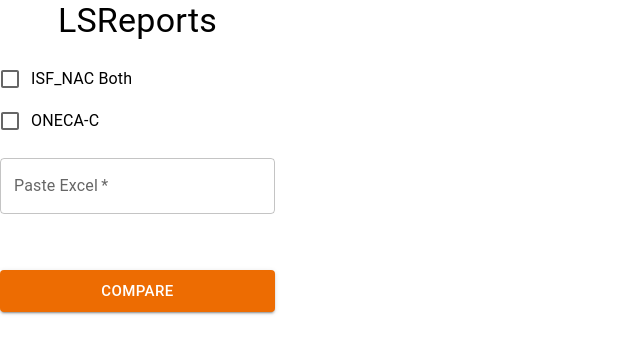
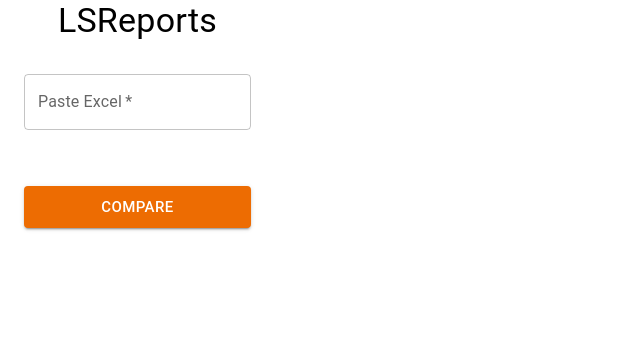
Before and after one commit to aconstas/LSReports, a React (Vite) app: page / in a window 1280 px wide. Shown: the top 354 px of the page, without its empty margins (0-640 px from the left). Built offline with nearby package versions, Linux system fonts and the light colour scheme.

Commit message:
MAJOR UPDATE
feat: allow users to save grant names to local storage for customized filtering.

```diff
--- a/src/components/Form.jsx
+++ b/src/components/Form.jsx
@@ -1,30 +1,32 @@
-import PropTypes from 'prop-types';
-import { FormGroup, FormControlLabel, Checkbox } from "@mui/material";
+import PropTypes from "prop-types";
+import {
+  FormGroup,
+  FormControlLabel,
+  Checkbox,
+  IconButton,
+  Stack,
+  Container,
+} from "@mui/material";
 import ExcelInput from "./ExcelInput";
+import SettingsIcon from "@mui/icons-material/Settings";
 import CompareButton from "./CompareButton";
 import { useState } from "react";
+import { useLocalStorage } from "../hooks/useLocalStorage";
 
 export default function Form({ setShowResults, setResultsData }) {
-  const [ISF_NAC, setISF_NAC] = useState(false);
-  const [ONECA, setONECA] = useState(false);
   const [excelText, setExcelText] = useState("");
+  const [grantNames, setGrantNames] = useLocalStorage();
+  const [selectedGrants, setSelectedGrants] = useState([]);
 
   const handleSubmit = (event) => {
+    console.log(selectedGrants);
     event.preventDefault();
-    const selectTables = [];
-    if (ISF_NAC) {
-      selectTables.push("ISF_NAC Both");
-    }
-    if (ONECA) {
-      selectTables.push("ONECA-C");
-    }
-
     chrome.tabs.query({ active: true, currentWindow: true }, (tabs) => {
       chrome.tabs.sendMessage(
         tabs[0].id,
         {
           action: "extractData",
-          tables: selectTables,
+          tables: selectedGrants,
           excelText: excelText,
         },
         (response) => {
@@ -35,29 +37,56 @@ export default function Form({ setShowResults, setResultsData }) {
     });
   };
 
+  const handleCheckboxChange = (grant) => {
+    setSelectedGrants((prevSelectedGrants) => {
+      if (prevSelectedGrants.includes(grant)) {
+        return prevSelectedGrants.filter(
+          (selectedGrant) => selectedGrant !== grant
+        );
+      } else {
+        return [...prevSelectedGrants, grant];
+      }
+    });
+  };
+
   return (
+    <Container maxWidth="sm" sx={{mt: 2}}>
+      {!grantNames ||
+        (grantNames.length === 0 && (
+          <Stack
+            direction="row"
+            alignItems="center"
+            textAlign="center"
+            spacing={0.5}
+            sx={{ justifyContent: "center", my: 4 }}
+          >
+            <p>Click </p>
+            <SettingsIcon style={{ color: "rgba(0, 0, 0, 0.54)" }} />
+            <p>to add a grant</p>
+          </Stack>
+        ))}
       <form onSubmit={handleSubmit}>
         <FormGroup>
+          {grantNames &&
+            grantNames.map((grant) => (
               <FormControlLabel
                 control={<Checkbox />}
-          label={"ISF_NAC Both"}
-          checked={ISF_NAC}
-          onClick={() => setISF_NAC(!ISF_NAC)}
+                label={grant}
+                checked={selectedGrants.includes(grant)}
+                onClick={() => handleCheckboxChange(grant)}
+                key={grant}
+                sx={{height: "30px"}}
               />
-        <FormControlLabel
-          control={<Checkbox />}
-          label={"ONECA-C"}
-          checked={ONECA}
-          onClick={() => setONECA(!ONECA)}
-        />
+            ))}
         </FormGroup>
         <ExcelInput excelText={excelText} setExcelText={setExcelText} />
-      <CompareButton />
+        <CompareButton color="warning" />
       </form>
+    </Container>
   );
 }
 
 Form.propTypes = {
   setShowResults: PropTypes.func,
   setResultsData: PropTypes.func,
-}
+};
```
Lines whose indentation alone changed are shown as unchanged.
